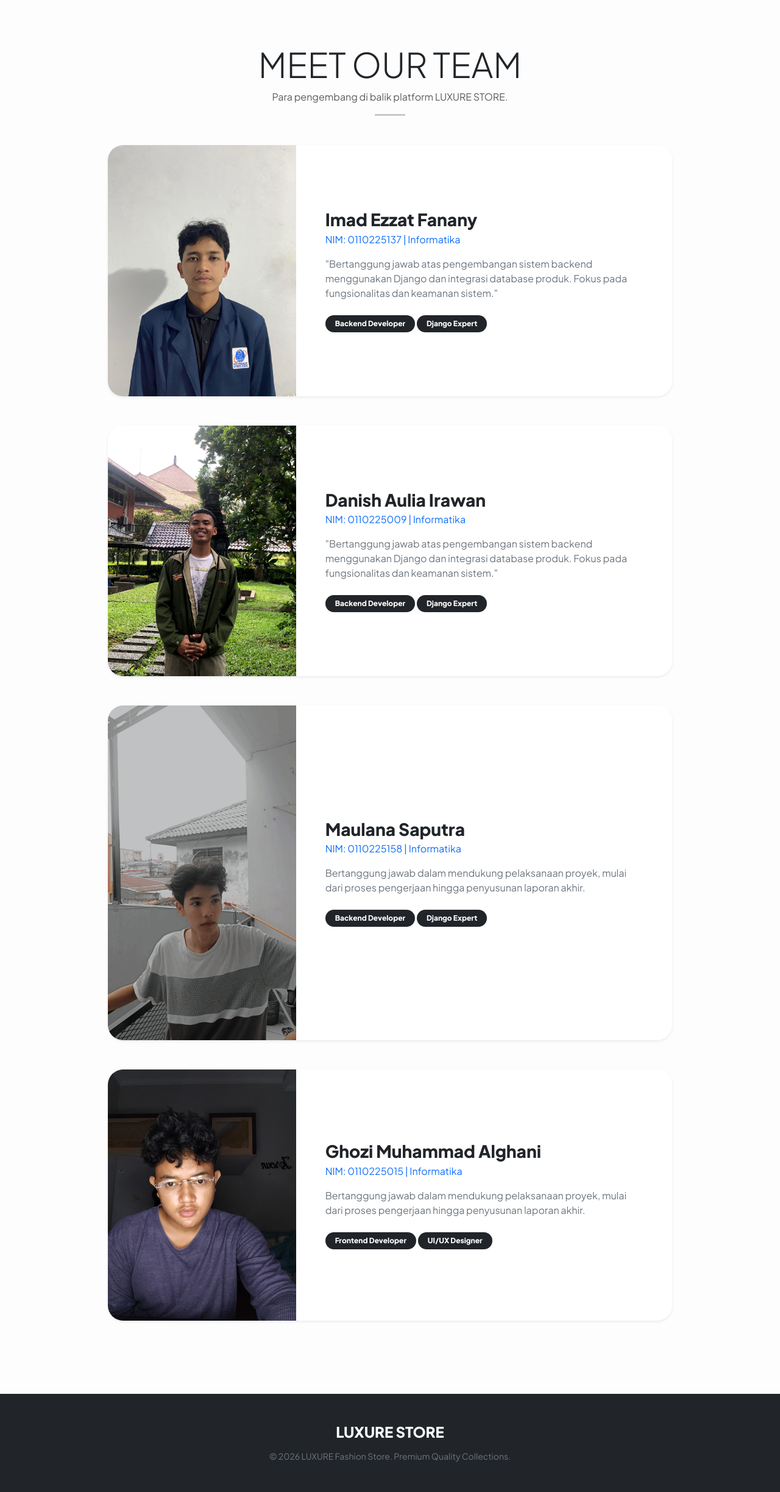
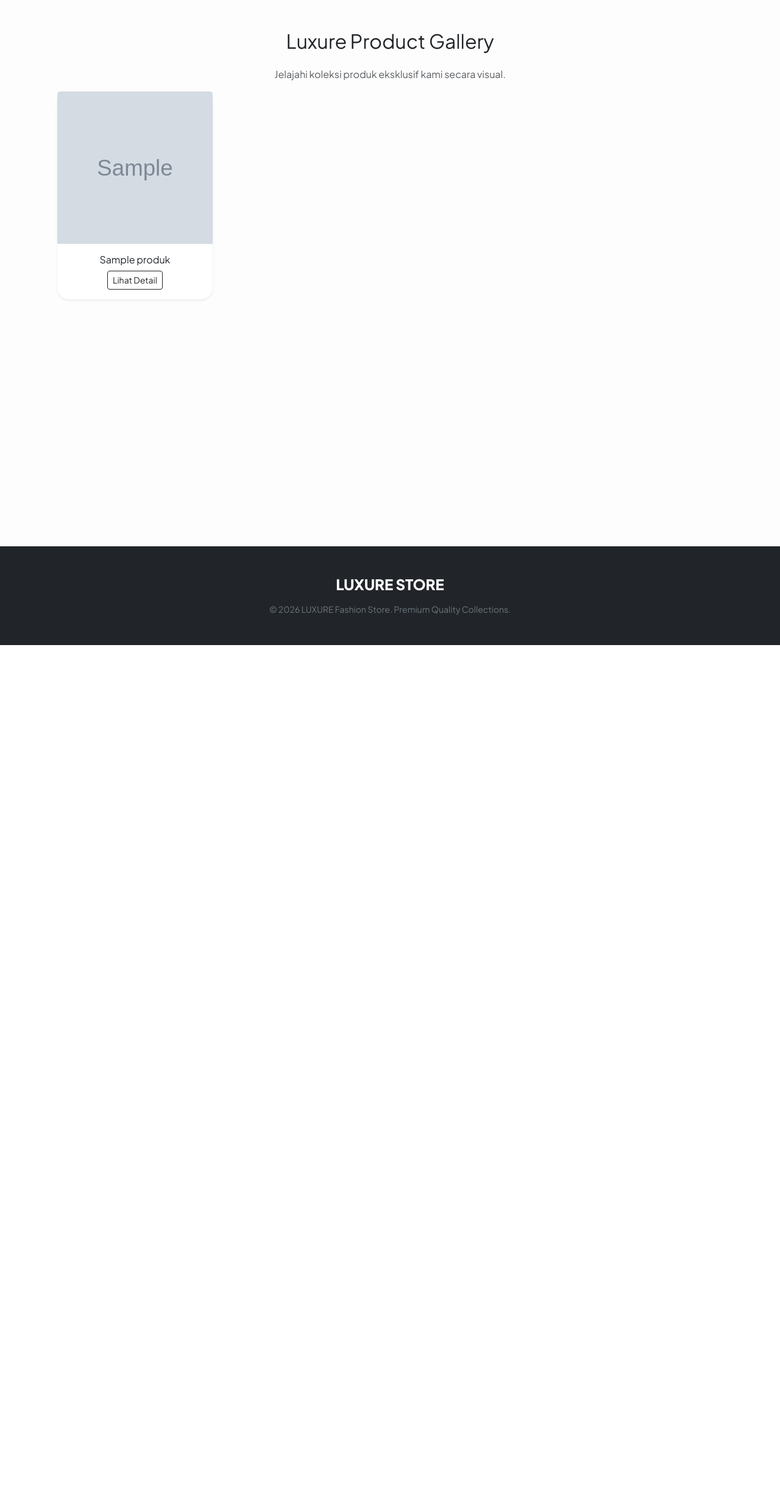
Before and after one commit to matew04/Luxure-Store-Django, a Django app: page /gallery/ in a window 1280 px wide. Shown: the part 85-2532 px from the top of the page at 61% size. After the commit the page ends 1143 px from the top, so only its background shows below. Run offline with Django 5.2, Linux system fonts and the light colour scheme; tables that the repository leaves empty hold one stand-in row (values such as "Sample post"); grey boxes marked "Sample" are stand-in pictures.

Commit message:
Fix NoReverseMatch error and update gallery logic

```diff
--- a/toko/templates/gallery.html
+++ b/toko/templates/gallery.html
@@ -1,113 +1,22 @@
 {% extends 'base.html' %}
-{% load static %}
 
 {% block content %}
-<div class="py-5">
-    <div class="text-center mb-5">
-        <h1 class="fw-800 display-4">MEET OUR TEAM</h1>
-        <p class="text-muted">Para pengembang di balik platform LUXURE STORE.</p>
-        <hr class="mx-auto" style="width: 50px; height: 3px; background: #333;">
-    </div>
+<div class="container mt-5">
+    <h2 class="text-center mb-4">Luxure Product Gallery</h2>
+    <p class="text-center text-muted">Jelajahi koleksi produk eksklusif kami secara visual.</p>
 
-    <div class="row justify-content-center g-4">
-
-        <div class="col-lg-10 mb-4">
-            <div class="card border-0 shadow-sm overflow-hidden" style="border-radius: 25px;">
-                <div class="row g-0 align-items-center">
-                    <div class="col-md-4">
-                        <img src="{% static 'images/img2.jpeg' %}" class="img-fluid h-100 object-fit-cover"
-                            style="min-height: 300px;" alt="Foto Developer">
-                    </div>
-                    <div class="col-md-8">
-                        <div class="card-body p-4 p-md-5">
-                            <h3 class="fw-bold mb-1">Imad Ezzat Fanany</h3>
-                            <p class="text-primary fw-600 mb-3">NIM: 0110225137 | Informatika</p>
-                            <p class="text-secondary">
-                                "Bertanggung jawab atas pengembangan sistem backend menggunakan Django dan integrasi
-                                database produk. Fokus pada fungsionalitas dan keamanan sistem."
-                            </p>
-                            <div class="mt-4">
-                                <span class="badge bg-dark px-3 py-2 rounded-pill">Backend Developer</span>
-                                <span class="badge bg-dark px-3 py-2 rounded-pill">Django Expert</span>
-                            </div>
-                        </div>
-                    </div>
+    <div class="row">
+        {% for p in produk %}
+        <div class="col-md-3 mb-4">
+            <div class="card shadow-sm border-0">
+                <img src="{{ p.gambar_url }}" class="card-img-top" alt="{{ p.nama }}" style="height: 250px; object-fit: cover;">
+                <div class="card-body text-center">
+                    <h6 class="card-title">{{ p.nama }}</h6>
+                    <a href="{% url 'detail' p.id %}" class="btn btn-sm btn-outline-dark">Lihat Detail</a>
                 </div>
             </div>
         </div>
-        <div class="col-lg-10 mb-4">
-            <div class="card border-0 shadow-sm overflow-hidden" style="border-radius: 25px;">
-                <div class="row g-0 align-items-center">
-                    <div class="col-md-4">
-                        <img src="{% static 'images/img1.jpeg' %}" class="img-fluid h-100 object-fit-cover"
-                            style="min-height: 300px;" alt="Foto Developer">
-                    </div>
-                    <div class="col-md-8">
-                        <div class="card-body p-4 p-md-5">
-                            <h3 class="fw-bold mb-1">Danish Aulia Irawan</h3>
-                            <p class="text-primary fw-600 mb-3">NIM: 0110225009 | Informatika</p>
-                            <p class="text-secondary">
-                                "Bertanggung jawab atas pengembangan sistem backend menggunakan Django dan integrasi
-                                database produk. Fokus pada fungsionalitas dan keamanan sistem."
-                            </p>
-                            <div class="mt-4">
-                                <span class="badge bg-dark px-3 py-2 rounded-pill">Backend Developer</span>
-                                <span class="badge bg-dark px-3 py-2 rounded-pill">Django Expert</span>
-                            </div>
-                        </div>
-                    </div>
-                </div>
-            </div>
-        </div>
-        <div class="col-lg-10 mb-4">
-            <div class="card border-0 shadow-sm overflow-hidden" style="border-radius: 25px;">
-                <div class="row g-0 align-items-center">
-                    <div class="col-md-4">
-                        <img src="{% static 'images/image3.jpeg' %}" class="img-fluid h-100 object-fit-cover"
-                            style="min-height: 300px;" alt="Foto Developer">
-                    </div>
-                    <div class="col-md-8">
-                        <div class="card-body p-4 p-md-5">
-                            <h3 class="fw-bold mb-1">Maulana Saputra</h3>
-                            <p class="text-primary fw-600 mb-3">NIM: 0110225158 | Informatika</p>
-                            <p class="text-secondary">
-                                Bertanggung jawab dalam mendukung pelaksanaan proyek, mulai dari proses pengerjaan
-                                hingga penyusunan laporan akhir.
-                            </p>
-                            <div class="mt-4">
-                                <span class="badge bg-dark px-3 py-2 rounded-pill">Backend Developer</span>
-                                <span class="badge bg-dark px-3 py-2 rounded-pill">Django Expert</span>
-                            </div>
-                        </div>
-                    </div>
-                </div>
-            </div>
-        </div>
-
-        <div class="col-lg-10 mb-4">
-            <div class="card border-0 shadow-sm overflow-hidden" style="border-radius: 25px;">
-                <div class="row g-0 align-items-center">
-                    <div class="col-md-4">
-                        <img src="{% static 'images/img4.jpeg' %}" class="img-fluid h-100 object-fit-cover"
-                            style="min-height: 300px;" alt="Foto Developer">
-                    </div>
-                    <div class="col-md-8">
-                        <div class="card-body p-4 p-md-5">
-                            <h3 class="fw-bold mb-1">Ghozi Muhammad Alghani</h3>
-                            <p class="text-primary fw-600 mb-3">NIM: 0110225015 | Informatika</p>
-                            <p class="text-secondary">
-                                Bertanggung jawab dalam mendukung pelaksanaan proyek, mulai dari proses pengerjaan
-                                hingga penyusunan laporan akhir.
-                            <div class="mt-4">
-                                <span class="badge bg-dark px-3 py-2 rounded-pill">Frontend Developer</span>
-                                <span class="badge bg-dark px-3 py-2 rounded-pill">UI/UX Designer</span>
-                            </div>
-                        </div>
-                    </div>
-                </div>
-            </div>
-        </div>
-
+        {% endfor %}
     </div>
 </div>
 {% endblock %}
--- a/toko/templates/home.html
+++ b/toko/templates/home.html
@@ -19,7 +19,7 @@
                 <p class="text-muted small mb-1">{{ p.kategori }}</p>
                 <h6 class="fw-bold">{{ p.nama }}</h6>
                 <p class="text-danger fw-bold">Rp {{ p.harga|intcomma }}</p>
-                <a href="{% url 'detail_produk' p.id %}" class="btn btn-dark w-100">LIHAT DETAIL</a>
+                <a href="{% url 'detail' p.id %}" class="btn btn-dark w-100">LIHAT DETAIL</a>
             </div>
         </div>
     </div>
--- a/toko/templates/kategori.html
+++ b/toko/templates/kategori.html
@@ -14,7 +14,7 @@
             <div class="card-body">
                 <h6 class="fw-bold mb-1">{{ p.nama }}</h6>
                 <p class="text-danger fw-600 mb-2">Rp {{ p.harga }}</p>
-                <a href="{% url 'detail_produk' p.id %}" class="btn btn-outline-dark btn-sm w-100">Lihat</a>
+                <a href="{% url 'detail' p.id %}" class="btn btn-outline-dark btn-sm w-100">Lihat</a>
             </div>
         </div>
     </div>
--- a/toko/urls.py
+++ b/toko/urls.py
@@ -4,7 +4,7 @@ from . import views
 urlpatterns = [
     path('', views.home, name='home'),
     path('kategori/<str:kat_nama>/', views.kategori, name='kategori'),
-    path('produk/<int:pk>/', views.detail_produk, name='detail_produk'),
+    path('produk/<int:pk>/', views.detail_produk, name='detail'),
     path('cart/add/<int:pk>/', views.tambah_ke_keranjang, name='tambah_ke_keranjang'),
     path('cart/add-qty/<str:item_key>/', views.tambah_qty, name='tambah_qty'),
     path('cart/minus-qty/<str:item_key>/', views.kurang_qty, name='kurang_qty'),
--- a/toko/views.py
+++ b/toko/views.py
@@ -108,3 +108,7 @@ def form_pesanan(request):
 
 def about(request): return render(request, 'about.html')
 def gallery(request): return render(request, 'gallery.html')
+def gallery(request):
+    # Mengambil semua produk dari database untuk ditampilkan di galeri
+    semua_produk = Produk.objects.all()
+    return render(request, 'gallery.html', {'produk': semua_produk})
```
